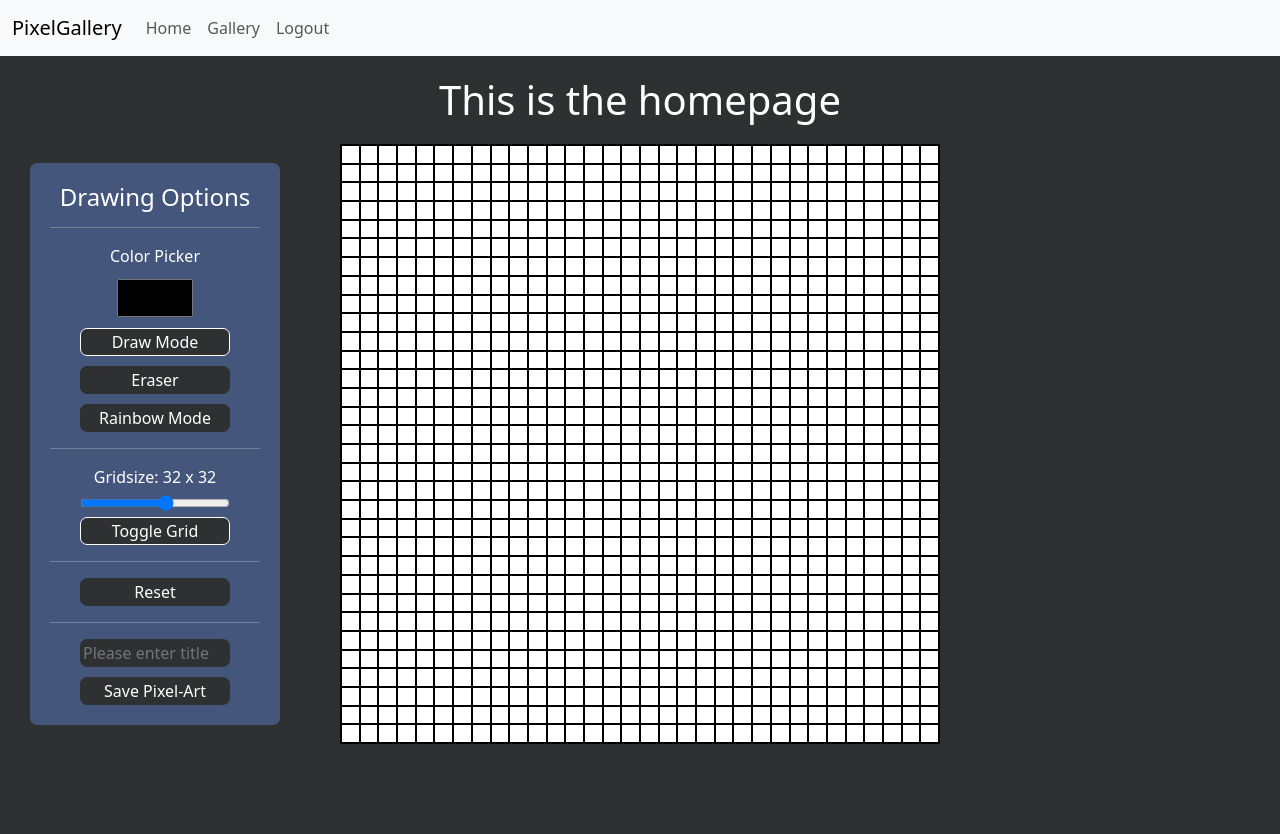
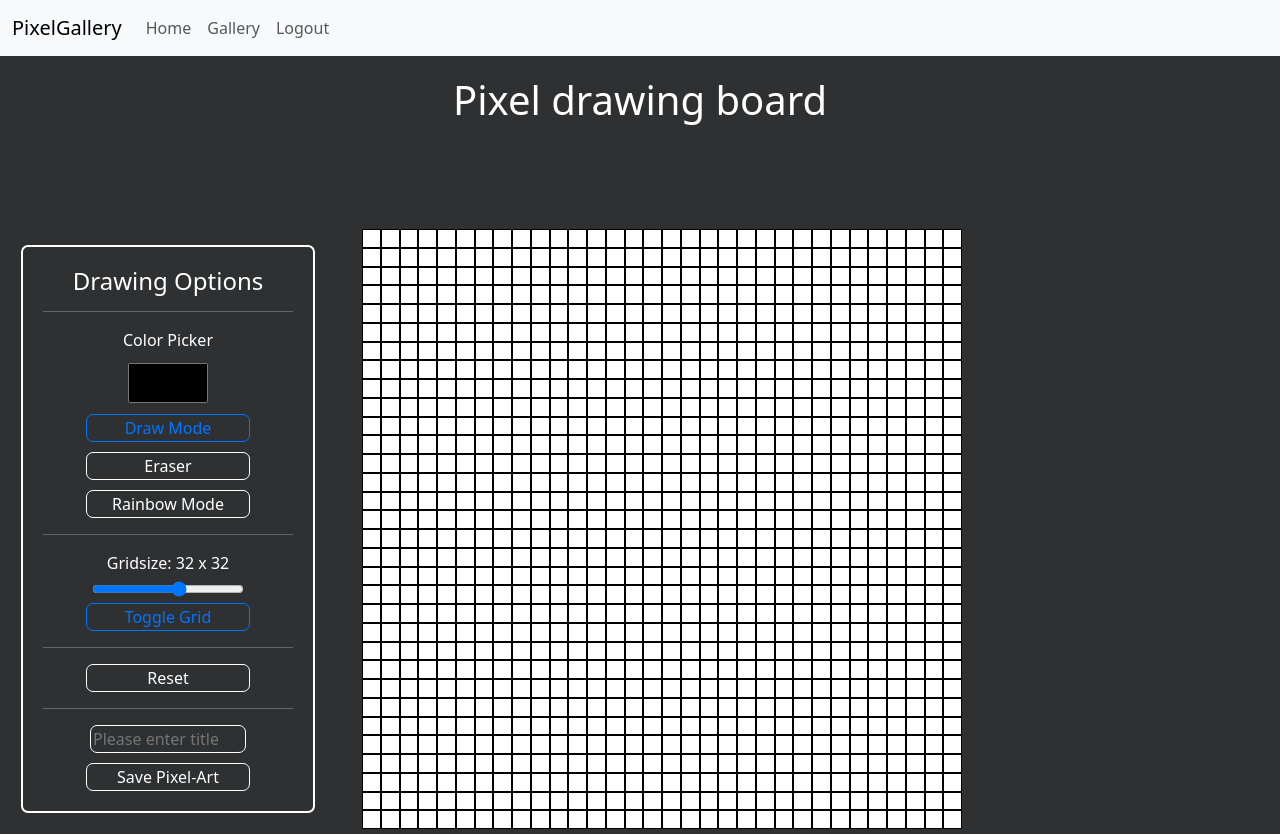
Before and after one commit to ags1709/cs50-final-project, a Flask app: page / in a window 1280 px wide. Before the commit the page ends 744 px from the top, so only its background shows below. Run offline with Flask 3, Linux system fonts and the light colour scheme; the visitor is signed in with stand-in values (Sample User, id 1); parts of the project's set-up code (start-up, migrations or seed data) failed here and were passed over.

Commit message:
Restyle index page

```diff
--- a/webapp/static/index_script.js
+++ b/webapp/static/index_script.js
@@ -113,7 +113,7 @@ function configureCanvas() {
     canvas.replaceChildren()
     canvas.style.width = `${canvasSize}px`
     canvas.style.height = `${canvasSize}px`
-    pixelSize = (canvasSize - 2) / gridSize;
+    pixelSize = (canvasSize) / gridSize;
     canvas.style.gridTemplateRows = `repeat(${gridSize}, ${pixelSize}px)`
     canvas.style.gridTemplateColumns = `repeat(${gridSize}, ${pixelSize}px)`
 }
@@ -203,7 +203,7 @@ function loadPixelArt(data) {
     let pixelArtData = JSON.parse(data[0]["pixeldata"])
     // configure canvas to fit the pixelArt
     gridSize = data[0]["gridsize"]
-    pixelSize = (canvasSize - 2) / gridSize
+    pixelSize = (canvasSize) / gridSize
     canvas.style.gridTemplateColumns = `repeat(${gridSize}, ${pixelSize}px)`
     canvas.style.gridTemplateRows = `repeat(${gridSize}, ${pixelSize}px)`
     // Configures grid size slider and its text
--- a/webapp/static/index_style.css
+++ b/webapp/static/index_style.css
@@ -1,22 +1,28 @@
 :root {
     --theme-dark: rgb(46, 48, 50);
+    --theme-even-darker: rgb(28, 30, 31);
     --theme-blue: rgb(69, 86, 125);
+    --theme-light-blue: rgb(0, 117, 255);
     --theme-red: rgb(190, 49, 68);
 }
 
 * {
     margin: 0;
+    box-sizing: content-box;
 }
 
 body {
     font-size: 16;
     text-align: center;
+    /* background-color: white; */
     background-color: var(--theme-dark);
     color: white;
 }
 
 h1 {
-    margin: 20px 0 20px 0;
+    margin: 20px 0 100px 0;
+    /* color: var(--theme-dark) */
+    color: white;
 }
 
 #content-container {
@@ -26,8 +32,9 @@ h1 {
 }
 
 #canvas {
-    border: 1px solid black;
+    border: 5px solid var(--theme-dark);
     display: grid;
+    /* padding: 10px; */
 }
 
 #sidebar-title {
@@ -39,10 +46,12 @@ h1 {
     flex-direction: column;
     align-items: center;
     width: 250px;
-    /* height: 550px; */
     padding: 20px;
-    background-color: var(--theme-blue);
+    background-color: var(--theme-dark);
+    border: 2px solid white;
+    /* border: 1px solid var(--theme-blue); */
     border-radius: 7px;
+
 }
 
 #sidebar-right {
@@ -53,7 +62,7 @@ h1 {
 .sidebar-item {
     width: 150px;
     margin: 10px 0 0px 0;
-    border: 1px solid var(--theme-dark);
+    border: 1px solid white;
     border-radius: 7px;
     background-color: var(--theme-dark);
     color: white;
@@ -89,7 +98,10 @@ h1 {
 
 hr {
     width: 100%;
-    background-color: black;
+    height: 1px;
+    background-color: white;
+    color: white;
+    border: none;
 }
 
 .grid-visible .pixel {
@@ -97,8 +109,8 @@ hr {
 }
 .active {
     background-color: var(--theme-dark);
-    color: white;
-    border: 1px solid white
+    color: var(--theme-light-blue);
+    border: 1px solid var(--theme-light-blue)
 }
 
 .alert {
--- a/webapp/templates/index.html
+++ b/webapp/templates/index.html
@@ -6,7 +6,7 @@
 {% block title %}Homepage{% endblock %}
 
 {% block main %}
-<h1>This is the homepage</h1>
+<h1>Pixel drawing board</h1>
 <main id="content-container">
         <div id="sidebar-left">
         <h4 id="sidebar-title">Drawing Options</h4>
```
